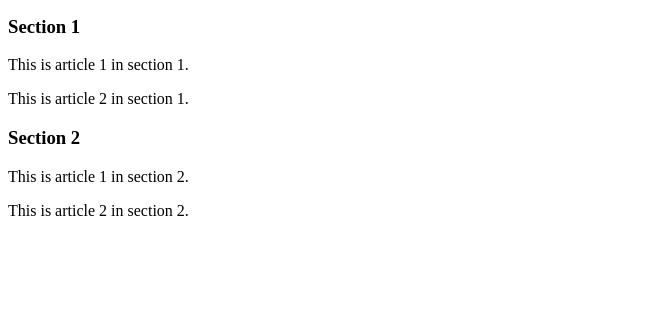
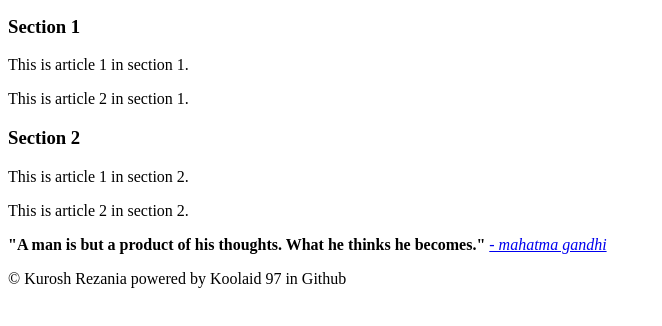
Before and after one commit to koolaid97/Who-am-I, a plain HTML site: page childpages/As an Athlete.html in a window 1280 px wide. Shown: the part 148-474 px from the top of the page, without its empty margins (0-662 px from the left). Drawn offline with Linux system fonts and the light colour scheme.

Commit message:
Update As an Athlete.html

```diff
--- a/childpages/As an Athlete.html
+++ b/childpages/As an Athlete.html
@@ -50,3 +50,16 @@
         </article>
       </section>
   </body>
+
+  <footer>
+    <blockquote cite="https://www.goalcast.com/2017/03/20/top-20-inspiring-mahatma-gandhi-quotes">
+      <!-- Date Accessed 20201120-->
+    </blockquote>
+    <p><strong>"A man is but a product of his thoughts. What he thinks he becomes."</strong>
+      <em><a href="https://www.goalcast.com/2017/03/20/top-20-inspiring-mahatma-gandhi-quotes">
+       - mahatma gandhi</a>
+     </em>
+   </p>
+   <p>&copy Kurosh Rezania powered by Koolaid 97 in Github</p>
+
+  <footer>
```
